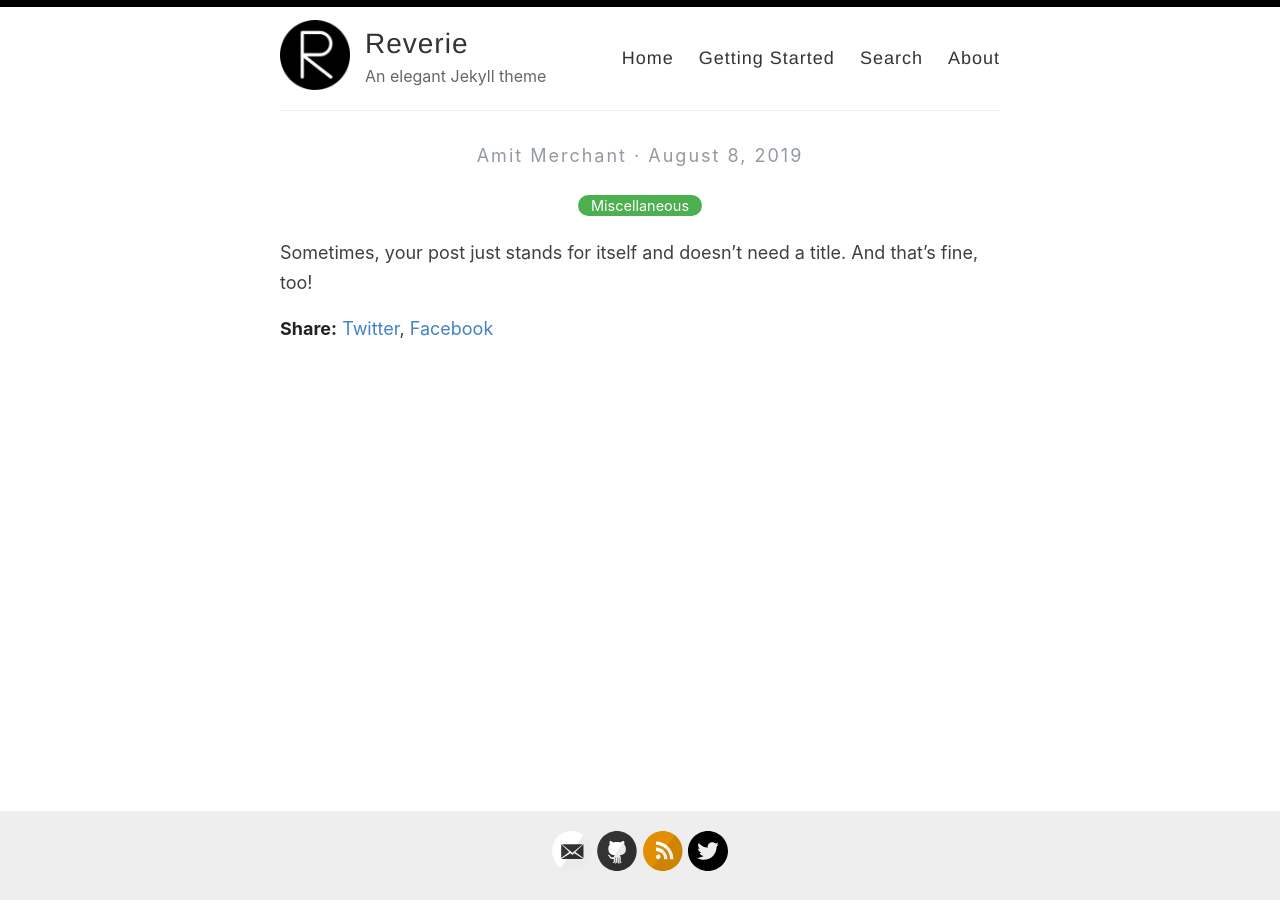
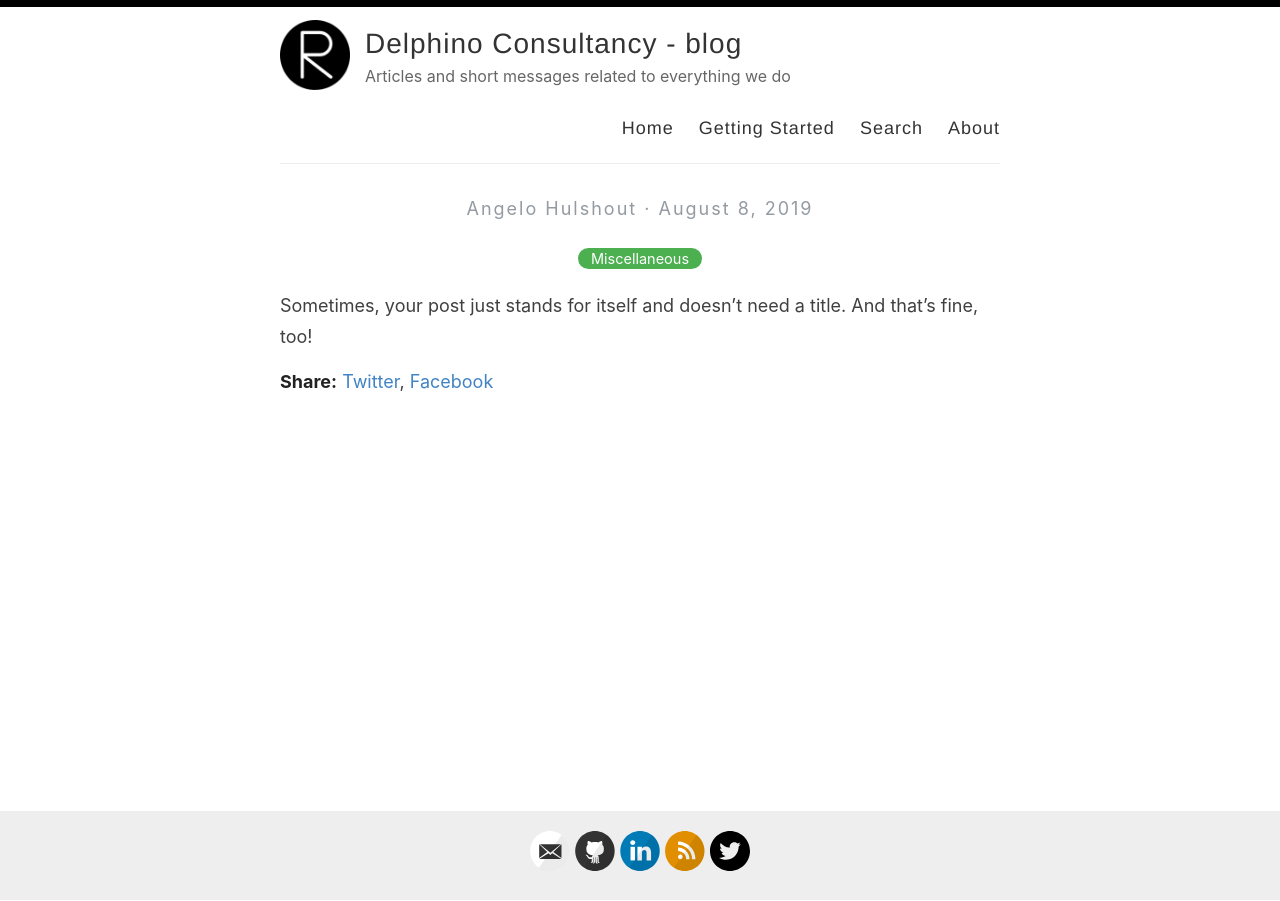
Before and after one commit to AngeloHulshout/AngeloHulshout.github.io, a Jekyll site: the page built from _posts/2019-08-08-no-title-posts.md, in a window 1280 px wide. Built offline with Jekyll 4.4.1, drawn with Linux system fonts in a browser that asks for light colours.

Commit message:
Initial configuration for Delphino Consultancy

```diff
--- a/_config.yml
+++ b/_config.yml
@@ -3,13 +3,13 @@
 #
 
 # Name of your site (displayed in the header)
-name: Reverie
+name: Delphino Consultancy - blog
 
 # Name of the author
-author: Amit Merchant
+author: Angelo Hulshout
 
 # Short bio or description (displayed in the header)
-description: An elegant Jekyll theme
+description: Articles and short messages related to everything we do
 
 # URL of your avatar or profile pic (you could use your GitHub profile pic)
 avatar: /images/reverie.png
@@ -21,15 +21,15 @@ avatar: /images/reverie.png
 # Includes an icon in the footer for each username you enter
 footer-links:
   dribbble:
-  email: amit.d.merchant@gmail.com
+  email: angelo@delphino-consultancy.nl
   facebook:
   flickr:
-  github: amitmerchant1990/reverie
+  github: angelohulshout
   instagram:
-  linkedin:
+  linkedin: angelo-hulshout-bit-839574b5
   pinterest:
   rss: rss
-  twitter: amit_merchant
+  twitter: delphinocons
   stackoverflow:
   youtube: # channel/<your_long_string> or user/<user-name>
   googleplus: # anything in your profile username that comes after plus.google.com/
@@ -41,18 +41,18 @@ footer-links:
 disqus:
 
 # Enter your Google Analytics web tracking code (e.g. UA-2110908-2) to activate tracking
-google_analytics: UA-43339302-11
+google_analytics:
 
 # Your website URL (e.g. http://amitmerchant1990.github.io or http://www.amitmerchant.com)
 # Used for Sitemap.xml and your RSS feed
-url: http://www.amitmerchant.com/reverie
-enforce_ssl: https://www.amitmerchant.com/reverie
+url: https://blog.delphino-consultancy.nl
+enforce_ssl: https://blog.delphino-consultancy.nl
 
 # If you're hosting your site at a Project repository on GitHub pages
 # (http://yourusername.github.io/repository-name)
 # and NOT your User repository (http://yourusername.github.io)
 # then add in the baseurl here, like this: "/repository-name"
-baseurl: "/reverie"
+baseurl: ""
 
 #
 # !! You don't need to change any of the configuration flags below !!
```
